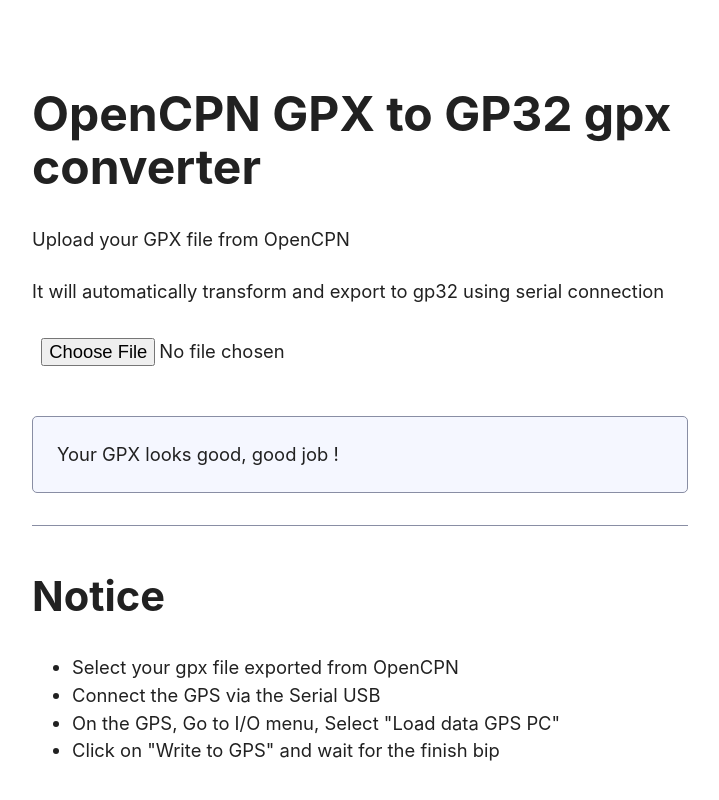
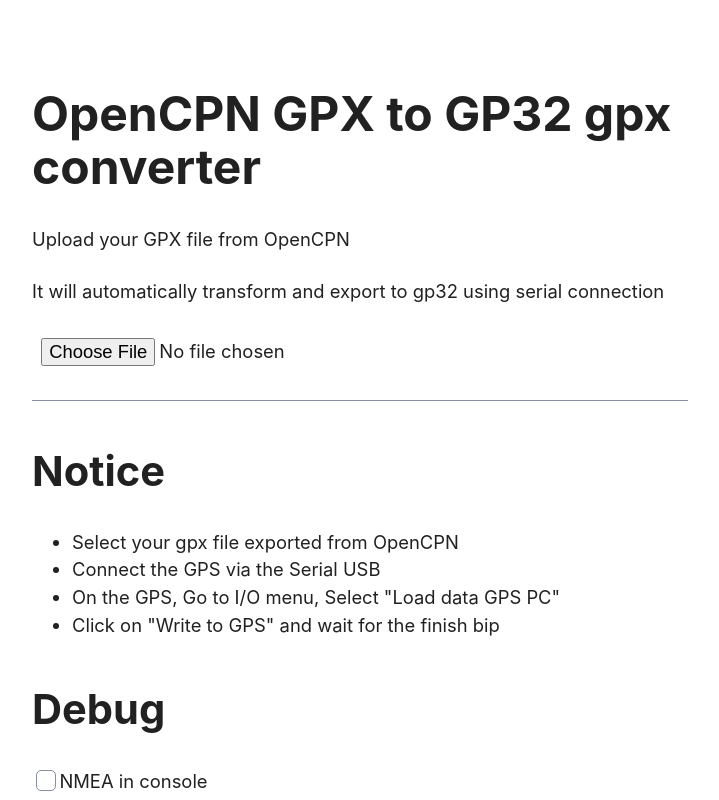
Before and after one commit to PepinNucleaire/gpx-gp32, a Vue app: page / in a window 1280 px wide. Shown: the top 800 px of the page, without its empty margins (280-999 px from the left). Built offline with nearby package versions, Linux system fonts and the light colour scheme.

Commit message:
maj working

```diff
--- a/index.html
+++ b/index.html
@@ -4,7 +4,7 @@
     <meta charset="UTF-8" />
     <link rel="icon" href="/favicon.ico" />
     <meta name="viewport" content="width=device-width, initial-scale=1.0" />
-    <title>GPX for GP39 converter 4000</title>
+    <title>GPX for GP32 converter 4000</title>
   </head>
   <body>
     <div id="app"></div>
--- a/src/App.vue
+++ b/src/App.vue
@@ -26,7 +26,7 @@
     <p class="notice" v-if="errors.display">ERROR<br />{{ errors.msg }}</p>
 
     <hr v-if="hasSerial && serialDisplay && !errors.display" />
-    <p class="notice" v-if="!errors.display">Your GPX looks good, good job !</p>
+    <p class="notice" v-if="hasSerial && serialDisplay && !errors.display">Your GPX looks good, good job !</p>
     <div v-if="hasSerial && serialDisplay && !errors.display">
       <button v-if="connected" style="background-color: green"></button>
       <button v-if="!connected" style="background-color: red"></button>
@@ -72,7 +72,7 @@
       },
       debug: {
         checkNMEA: false,
-        checkErrors: true,
+        checkErrors: false,
       },
       errors: {
         display: false,
@@ -168,7 +168,7 @@
       let textToSend = text;
       const result = text + "\r\n";
       writer.write(result);
-      // console.log("Text written : ", text);
+      console.log("Text written : ", text);
       writer.releaseLock();
     },
     async readLoop() {
@@ -289,7 +289,7 @@
       const listNmea = [];
       this.gpxParsed.map((wpt) =>
         listNmea.push(
-          `$PFEC, GPwpl, ${wpt.furunoLat},${wpt.ns},${wpt.furunoLon},${wpt.ew},${wpt.name}, 0,, V,,,, `
+          `$PFEC,GPwpl,${wpt.furunoLat},${wpt.ns},${wpt.furunoLon},${wpt.ew},${wpt.name},,,A,,,, `
         )
       );
       listNmea.push("$PFEC,GPxfr,CTL,E");
```
